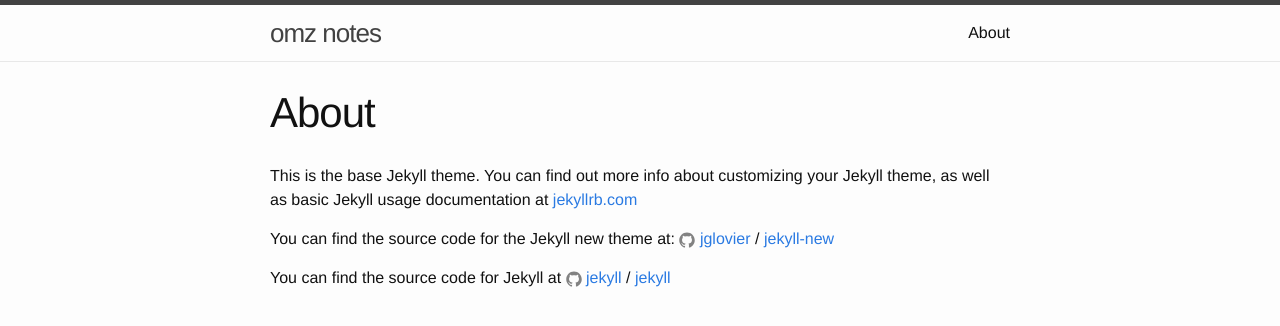
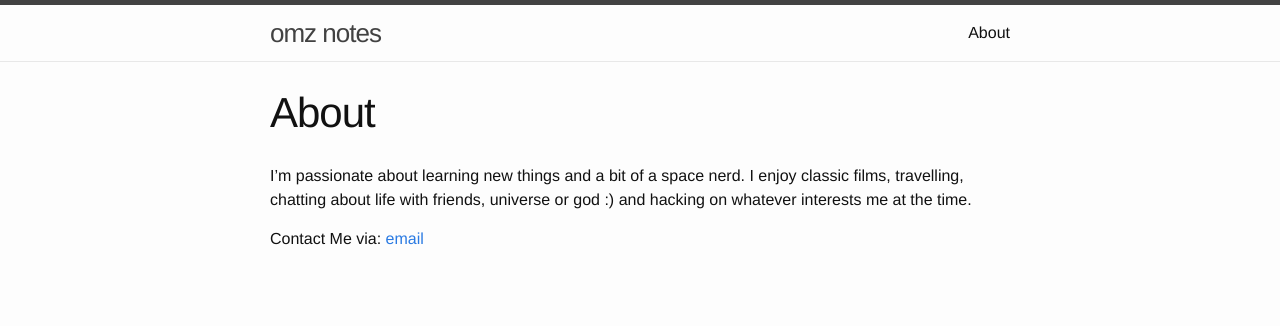
Before and after one commit to omkz/omkz.github.io, a Jekyll site: the page built from about.md, in a window 1280 px wide. Shown: the top 326 px of the page. Built offline with Jekyll 4.4.1, drawn with Linux system fonts in a browser that asks for light colours.

Commit message:
update about page

```diff
--- a/about.md
+++ b/about.md
@@ -4,12 +4,10 @@
 permalink: /about/
 ---
 
-This is the base Jekyll theme. You can find out more info about customizing your Jekyll theme, as well as basic Jekyll usage documentation at [jekyllrb.com](http://jekyllrb.com/)
 
-You can find the source code for the Jekyll new theme at:
-{% include icon-github.html username="jglovier" %} /
-[jekyll-new](https://github.com/jglovier/jekyll-new)
+<p>I’m passionate about learning new things and a bit of a space nerd. I enjoy classic films, travelling, chatting about life with friends, universe or god :) and hacking on whatever interests me at the time.</p>
 
-You can find the source code for Jekyll at
-{% include icon-github.html username="jekyll" %} /
-[jekyll](https://github.com/jekyll/jekyll)
+<p>
+Contact Me via:
+<a href="mailto:someone@omenkzz.com?Subject=Hello" target="_top">email</a>
+</p>
```
